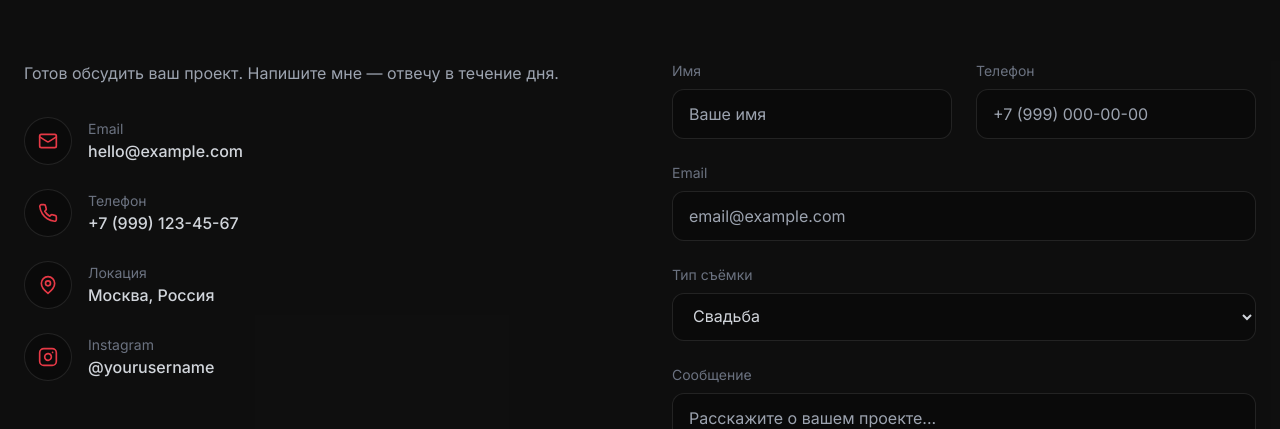
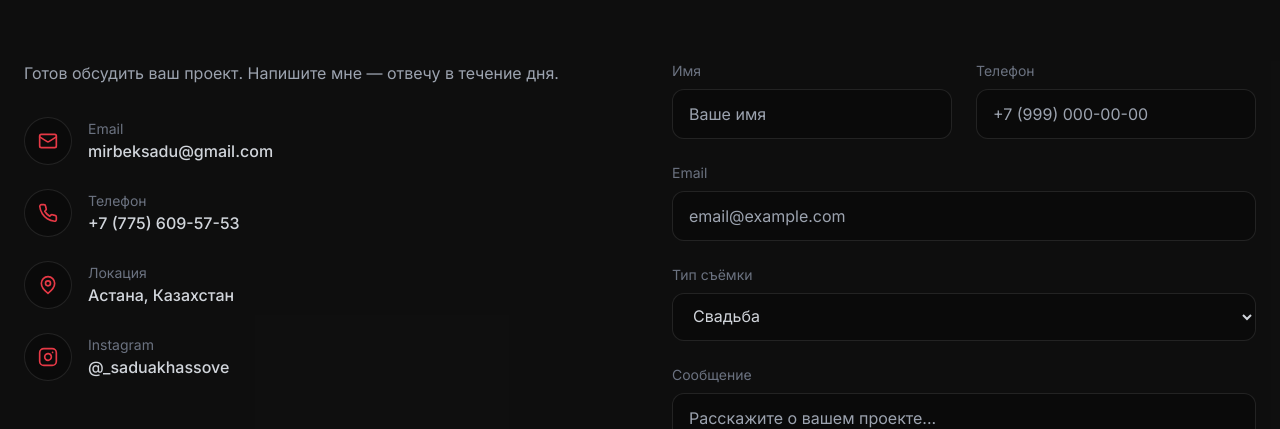
Before and after one commit to saduakhassov1/videoportf, a Next.js app: page / in a window 1280 px wide. Shown: the part 3750-4179 px from the top of the page. Built offline with nearby package versions, Linux system fonts and the light colour scheme.

Commit message:
Update Contact.tsx

```diff
--- a/components/Contact.tsx
+++ b/components/Contact.tsx
@@ -34,7 +34,7 @@ export default function Contact() {
                 </div>
                 <div>
                   <p className="text-sm text-gray-500">Email</p>
-                  <p className="font-medium">hello@example.com</p>
+                  <p className="font-medium">mirbeksadu@gmail.com</p>
                 </div>
               </a>
 
@@ -44,7 +44,7 @@ export default function Contact() {
                 </div>
                 <div>
                   <p className="text-sm text-gray-500">Телефон</p>
-                  <p className="font-medium">+7 (999) 123-45-67</p>
+                  <p className="font-medium">+7 (775) 609-57-53</p>
                 </div>
               </a>
 
@@ -54,7 +54,7 @@ export default function Contact() {
                 </div>
                 <div>
                   <p className="text-sm text-gray-500">Локация</p>
-                  <p className="font-medium">Москва, Россия</p>
+                  <p className="font-medium">Астана, Казахстан</p>
                 </div>
               </div>
 
@@ -64,7 +64,7 @@ export default function Contact() {
                 </div>
                 <div>
                   <p className="text-sm text-gray-500">Instagram</p>
-                  <p className="font-medium">@yourusername</p>
+                  <p className="font-medium">@_saduakhassove</p>
                 </div>
               </a>
             </div>
```
